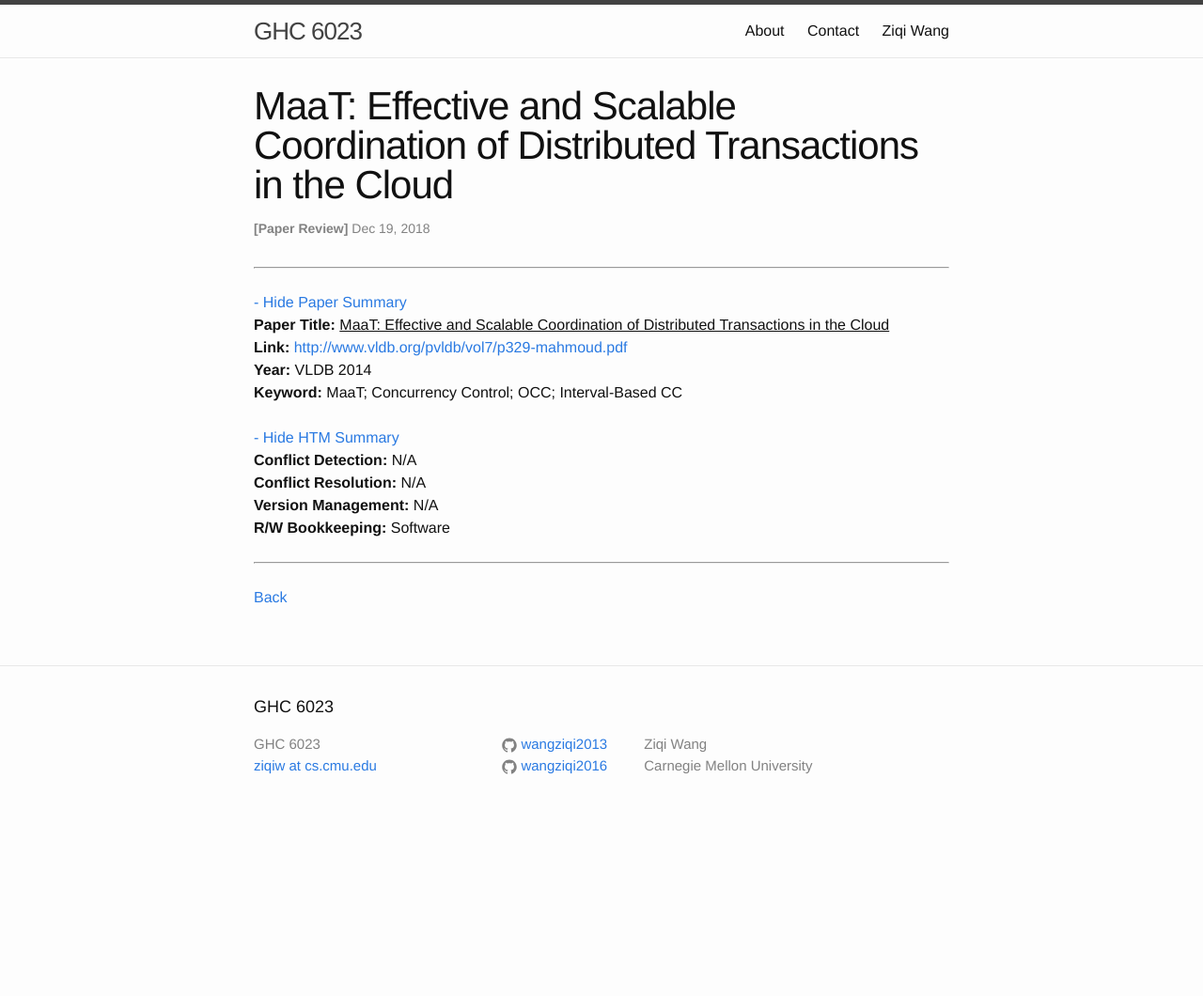
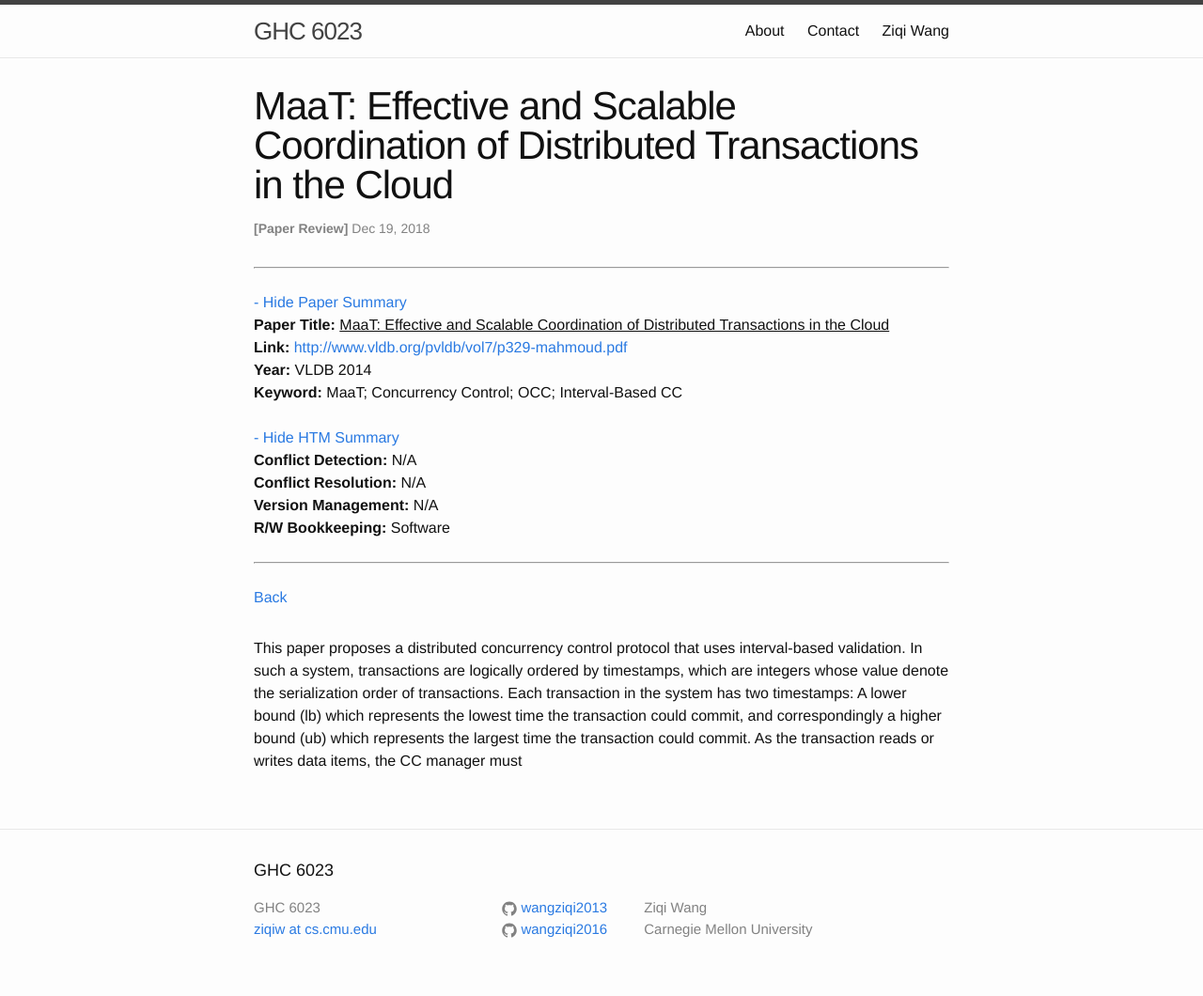
Before and after one commit to wangziqi2013/wangziqi2013.github.io, a Jekyll site: the page built from _posts/2018-12-18-maat.markdown, in a window 1280 px wide. Shown: the whole page at 94% size. Built offline with Jekyll 4.4.1, drawn with Linux system fonts in a browser that asks for light colours; before the commit the page ends 900 px from its top, so only the background shows below that.

Commit message:
Working on general interval based

```diff
--- a/_posts/2018-12-18-maat.markdown
+++ b/_posts/2018-12-18-maat.markdown
@@ -12,3 +12,9 @@ htm_cd: N/A
 htm_cr: N/A
 version_mgmt: N/A
 ---
+
+This paper proposes a distributed concurrency control protocol that uses interval-based validation. In such a system,
+transactions are logically ordered by timestamps, which are integers whose value denote the serialization order of
+transactions. Each transaction in the system has two timestamps: A lower bound (lb) which represents the lowest time the
+transaction could commit, and correspondingly a higher bound (ub) which represents the largest time the
+transaction could commit. As the transaction reads or writes data items, the CC manager must
```
